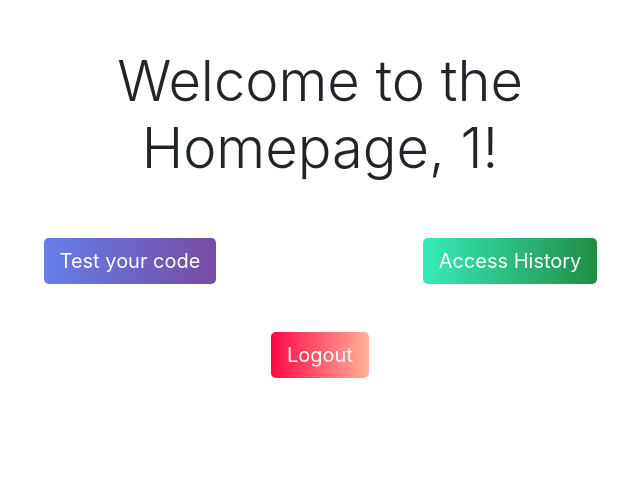
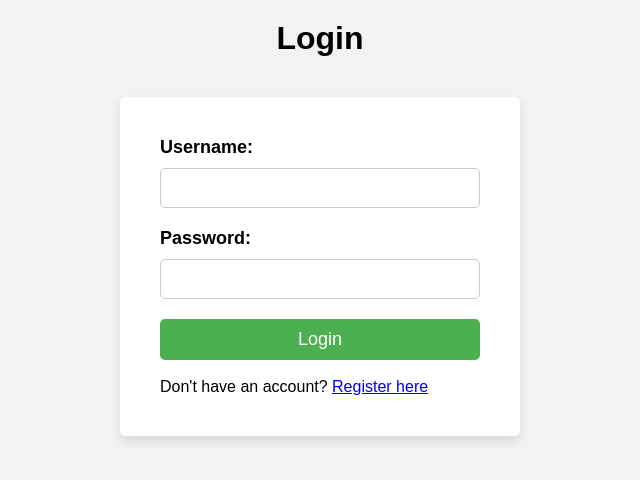
Before and after one commit to mahin12/chatgpt_network_security, a Flask app: page / in a window 1280 px wide. Shown: the top 480 px of the page, without its empty margins (320-960 px from the left). Run offline with Flask 2, Linux system fonts and the light colour scheme; a user stored in the database is signed in; some libraries are stand-ins or nearby versions.

Commit message:
Initial commit

```diff
--- a/app.py
+++ b/app.py
@@ -1,17 +1,18 @@
 import requests
-
 from scapy.all import sniff
 from flask import Flask, render_template, request, jsonify, redirect, url_for
 from flask_login import LoginManager, UserMixin, login_user, login_required, logout_user
 from flask_login import current_user
-
 import pymongo
-
 from pymongo import MongoClient
+import openai
+from flask import Flask, request, session
+import os
+from datetime import datetime
 
 app = Flask(__name__)
 app.secret_key = 'your-secret-key'
-
+username = None
 login_manager = LoginManager()
 login_manager.init_app(app)
 login_manager.login_view = 'login'
@@ -30,9 +31,7 @@ def load_user(user_id):
 @app.route('/')
 @login_required
 def index():
-    username = current_user.id  # get the current user's ID
-    # pass the username to the template
-    return render_template('homePage.html', username=username)
+    return render_template('login.html')
 
 
 
@@ -85,9 +84,10 @@ def login():
         results = collection.find({"_id": username})
         for result in results:
             if result["password"] == password:
-                user = User(username)
+                user = User(1)
                 login_user(user)
-                return redirect(url_for('index'))
+                session['username'] = username
+                return render_template('homepage.html', user=username)
             else:
                 return render_template('login.html', error='Invalid username or password. Try Again.')
     return render_template('login.html')
@@ -105,11 +105,11 @@ def access_history():
     # connect to MongoDB and retrieve search history for the current user
     client = MongoClient(
         "mongodb+srv://asmafariha:access123@cluster0.t1qqadg.mongodb.net/?retryWrites=true&w=majority")
-    db = client['securifyGPT']
-    history = db.search_history.find({'user_id': current_user.id})
-
-    # pass the search history to the template
-    return render_template('historyPage.html', history=history)
+    db = client["securifyGPT"]
+    collection = db["history"]
+    history = collection.find({'username': session['username']})
+    print(history)
+    return render_template('historyPage.html', results=history)
 
 
 
@@ -120,21 +120,53 @@ def logout():
     return redirect(url_for('login'))
 
 
+@app.route('/register', methods=['GET', 'POST'])
+def register():
+    if request.method == 'POST':
+        cluster = MongoClient(
+            "mongodb+srv://asmafariha:access123@cluster0.t1qqadg.mongodb.net/?retryWrites=true&w=majority")
+        db = cluster["securifyGPT"]
+        collection = db["userinfo"]
+        username = request.form['username']
+        password = request.form['password']
+        email = request.form['email']
+        name = request.form['name']
+
+        # check if username exists in MongoDB
+        user = collection.find_one({'_id': username})
+        if user:
+            message = '*****Username already exists. Try a New One*****'
+            return render_template('registration.html', message=message)
+
+        # if new user, store information in MongoDB
+        collection.insert_one(
+            {'_id': username, 'password': password, 'email': email, 'name': name})
+        message = 'Registration successful'
+        return render_template('login.html', message=message)
+    return render_template('registration.html')
+
+
 @app.route('/test')
 @login_required
 def test():
     return render_template('test.html')
 
 
-API_KEY = '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'
+API_KEY = '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'
+# API_KEY = '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'
 API_URL = 'https://api.openai.com/v1/engines/text-davinci-002/completions'
 
 
 @app.route('/ask', methods=['POST'])
 @login_required
 def ask_chatgpt():
-    packet_summary = request.form['packet_summary']
-    prompt = f"Analyze the following network packet information for potential threats:\n{packet_summary}"
+    testCode = request.form['packet_summary']
+    openai.api_key = API_KEY
+    model_engine = "text-davinci-002"
+    prompt = (f"Role=system\n"
+              f"Content=you are a cyber security expert. List out these parameter for given code: 1. security threat count, 2. threat names 3. Threat level next line \n"
+              f"Role=user\n"
+              f"Content={testCode}")
 
     headers = {
         'Content-Type': 'application/json',
@@ -143,21 +175,37 @@ def ask_chatgpt():
 
     data = {
         'prompt': prompt,
-        'max_tokens': 100,
+        'max_tokens': 500,
         'n': 1,
         'stop': None,
         'temperature': 0,
     }
 
-    response = requests.post(API_URL, headers=headers, json=data)
-
-    if response.status_code == 200:
-        result = response.json()['choices'][0]['text'].strip()
-    else:
-        result = f"Error: {response.status_code}"
-
+    response = openai.Completion.create(
+        engine=model_engine,
+        prompt=prompt,
+        max_tokens=1024,
+        n=1,
+        stop=None,
+        temperature=0.0,
+        top_p=1,
+        frequency_penalty=0,
+        presence_penalty=0,
+    )
+    print(session['username'])
+    print(response.choices[0].text.strip())
+    cluster = MongoClient(
+        "mongodb+srv://asmafariha:access123@cluster0.t1qqadg.mongodb.net/?retryWrites=true&w=majority")
+    db = cluster["securifyGPT"]
+    collection = db["history"]
+    collection.insert_one({'username': session['username'], 'code': testCode,
+                          'result': response.choices[0].text.strip(), 'date': datetime.now()})
+    result = response.choices[0].text.strip()
     return jsonify({'response': result})
-
+    # if response.status_code == 200:
+    # result = response.json()['choices'][0]['text'].strip()
+    # else:
+    # result = f"Error: {response.status_code}"
 
 if __name__ == '__main__':
     app.run(debug=True)
```
Also changed, not shown: templates/historyPage.html (+6 -21 lines).
